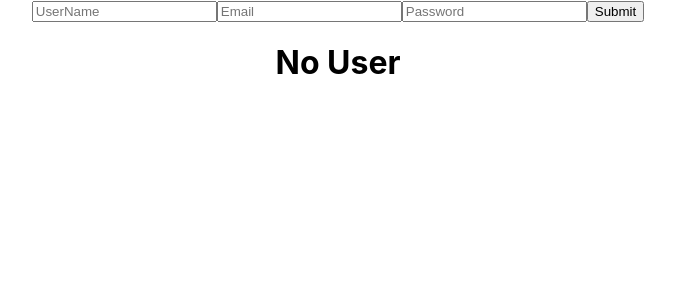
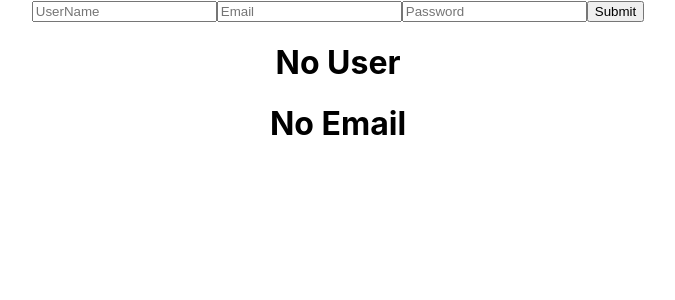
Before and after one commit to rosindubh/rest-jwt, a React (Create React App) app in the folder rest-jwt/: page / in a window 1280 px wide. Shown: the top 300 px of the page, without its empty margins (302-977 px from the left). Built offline with nearby package versions, Linux system fonts and the light colour scheme.

Commit message:
added email render to browser

```diff
--- a/rest-jwt/src/App.js
+++ b/rest-jwt/src/App.js
@@ -21,10 +21,11 @@ const App = ()=> {
       <form onSubmit={submitHandler}>
     <input placeholder="UserName" onChange={(e)=> setUserName(e.target.value)} />
     <input placeholder="Email" onChange={(e)=> setEmail(e.target.value)} />
-    <input placeholder="Password" onChange={(e) => setPass(e.target.value)} />
+    <input placeholder="Password" type='password' onChange={(e) => setPass(e.target.value)} />
     <button type="submit">Submit</button>
       </form>
       <h1>{data ? data.name : 'No User'}</h1>
+      <h1>{data ? data.email : 'No Email'}</h1>
     </div>
   );
 }
```
